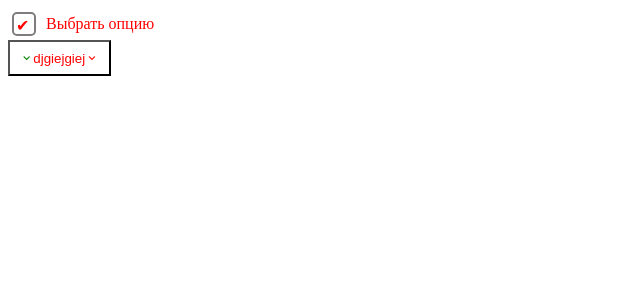
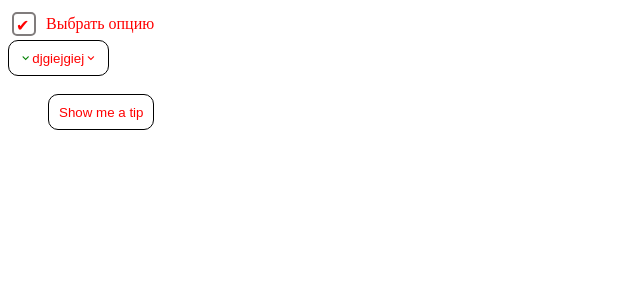
Before and after one commit to pltnv/Iana-ui, a Vue app: page / in a window 1280 px wide. Shown: the top 300 px of the page, without its empty margins (0-640 px from the left). Built offline with nearby package versions, Linux system fonts and the light colour scheme.

Commit message:
adds i-tip component, fixes bugs

```diff
--- a/src/App.vue
+++ b/src/App.vue
@@ -8,20 +8,43 @@
       iconRight="mdi-chevron-down"
       iconLeftColor="green"
       color="red"
+      variant="outlined"
+      rounded
     ></i-button>
+    <br />
+    <i-tip
+      id="2013"
+      tip="Use it"
+      open-delay="150"
+      close-delay="300"
+      position="bottom"
+      style="margin-left: 40px"
+    >
+      <template #tip> Keep trying </template>
+      <i-button
+        size="md"
+        label="Show me a tip"
+        iconLeftColor="green"
+        color="red"
+        variant="outlined"
+        rounded
+      ></i-button>
+    </i-tip>
   </div>
 </template>
 
 <script>
 import ICheckbox from "./components/ICheckbox/ICheckbox.vue";
 import IButton from "./components/IButton/IButton.vue";
+import ITip from "./components/ITip/ITip.vue";
 import { ref } from "vue";
 
 export default {
   name: "App.vue",
   components: {
     ICheckbox,
-    IButton
+    IButton,
+    ITip
   },
   setup(props, { emit }) {
     let testValue = ref(true);
--- a/src/components/IButton/IButton.vue
+++ b/src/components/IButton/IButton.vue
@@ -5,9 +5,9 @@
     :type="type"
     :disabled="disabled"
     class="i-button"
-    :class="[`i-button--${size}`, { 'i-button--block': block }]"
-    :style="{ color: color, borderRadius: rounded }"
-    @click="click"
+    :class="getClass"
+    :style="{ color: color, borderRadius: round }"
+    @click="handleClick"
   >
     <i
       v-if="iconLeft"
@@ -15,7 +15,9 @@
       :class="iconLeft"
       :style="{ color: iconLeftColor }"
     ></i>
+
     <span v-if="label" class="i-button__label"> {{ label }}</span>
+
     <i
       v-if="iconRight"
       class="mdi i-button__icon-right"
@@ -26,7 +28,9 @@
 </template>
 
 <script>
-export default {
+import { defineComponent, computed } from "vue";
+
+export default defineComponent({
   name: "I-Button",
   props: {
     id: String,
@@ -40,12 +44,20 @@ export default {
         return ["button", "submit", "reset"].indexOf(value) !== -1;
       }
     },
-    rounded: String,
+    round: String,
+    rounded: Boolean,
     size: {
       type: String,
       default: "sm",
       validator: (value) => {
         return ["xs", "sm", "md", "lg", "xl"].indexOf(value) !== -1;
+      }
+    },
+    variant: {
+      type: String,
+      default: "default",
+      validator: (value) => {
+        return ["default", "flat", "outlined"].indexOf(value) !== -1;
       }
     },
     block: { type: Boolean, default: false },
@@ -57,9 +69,18 @@ export default {
     iconLeftColor: String
   },
   setup(props, { emit }) {
-    return {};
+    const getClass = computed(() => {
+      return {
+        "i-button--block": props.block,
+        "i-button--rounded": props.rounded,
+        [`i-button--${props.size}`]: true,
+        [`i-button--${props.variant}`]: true
+      };
+    });
+
+    return { getClass };
   }
-};
+});
 </script>
 
 <style lang="scss">
@@ -68,6 +89,7 @@ export default {
   align-items: center;
   padding: 10px;
   background-color: transparent;
+  border: none;
   cursor: pointer;
 
   &--block {
@@ -95,6 +117,27 @@ export default {
     height: 52px;
   }
 
+  &--flat {
+    background-color: transparent;
+    transition: background-color 0.3s ease;
+
+    &:hover {
+      opacity: 0.5;
+    }
+  }
+
+  &--outlined {
+    border: 1px solid black;
+
+    &:hover {
+      opacity: 0.5;
+    }
+  }
+
+  &--rounded {
+    border-radius: 10px;
+  }
+
   &:disabled {
     pointer-events: none;
   }
--- a/src/components/ICheckbox/ICheckbox.vue
+++ b/src/components/ICheckbox/ICheckbox.vue
@@ -84,11 +84,6 @@ export default {
     margin-right: 10px;
     cursor: pointer;
 
-    &:hover::after {
-      width: 44px;
-      height: 44px;
-    }
-
     &::before {
       content: "✔";
       text-align: center;
@@ -113,6 +108,11 @@ export default {
       pointer-events: none;
       opacity: 0.8;
     }
+
+    &:hover::after {
+      width: 44px;
+      height: 44px;
+    }
   }
 }
 
--- /dev/null
+++ b/src/components/ITip/ITip.vue
@@ -0,0 +1,115 @@
+<template>
+  <div class="i-tip">
+    <div class="i-tip__trigger" @mouseover="openTip" @mouseleave="closeTip">
+      <slot></slot>
+    </div>
+    <div
+      v-if="showTip"
+      class="i-tip__content"
+      :class="`i-tip__content--${position}`"
+    >
+      <div v-if="$slots.tip">
+        <slot name="tip"> </slot>
+      </div>
+      <div v-else v-text="tip" />
+    </div>
+  </div>
+</template>
+
+<script>
+import { ref } from "vue";
+export default {
+  name: "ITip",
+  props: {
+    id: String,
+    position: {
+      type: String,
+      default: "top",
+      validator: (value) => {
+        return ["top", "right", "bottom", "left"].indexOf(value) !== -1;
+      }
+    },
+    openDelay: [Number, String],
+    closeDelay: [Number, String],
+    openOnClick: Boolean,
+    openOnHover: {
+      type: Boolean,
+      default: true
+    },
+    tip: String,
+    permanent: Boolean
+  },
+
+  setup(props, { emit }) {
+    let showTip = ref(false);
+
+    const openTip = () => {
+      setTimeout(() => {
+        showTip.value = true;
+      }, props.openDelay);
+    };
+
+    const closeTip = () => {
+      setTimeout(() => {
+        showTip.value = false;
+      }, props.closeDelay);
+    };
+    return {
+      showTip,
+
+      openTip,
+      closeTip
+    };
+  }
+};
+</script>
+
+<style lang="scss">
+.i-tip {
+  position: relative;
+  display: inline-block;
+
+  &__content {
+    position: absolute;
+    z-index: 15;
+    background-color: #000;
+    color: #fff;
+    border-radius: 10px;
+    padding: 8px 10px;
+    opacity: 0.7;
+    width: 100%;
+
+    &--top {
+      bottom: calc(100% + 10px);
+      left: 50%;
+      transform: translateY(-50%);
+      transform: translateX(-50%);
+    }
+
+    &--right {
+      top: 50%;
+      transform: translateY(-50%);
+      left: calc(100% + 10px);
+      right: auto;
+    }
+
+    &--bottom {
+      top: calc(100% + 10px);
+      left: 50%;
+      transform: translateY(-50%);
+      transform: translateX(-50%);
+    }
+
+    &--left {
+      top: 50%;
+      transform: translateY(-50%);
+      right: calc(100% + 10px);
+      left: auto;
+    }
+  }
+
+  &__trigger {
+    display: inline-block;
+  }
+}
+</style>
```
Also changed, not shown: 2 other files (tests, documents, lock files or other folders).
